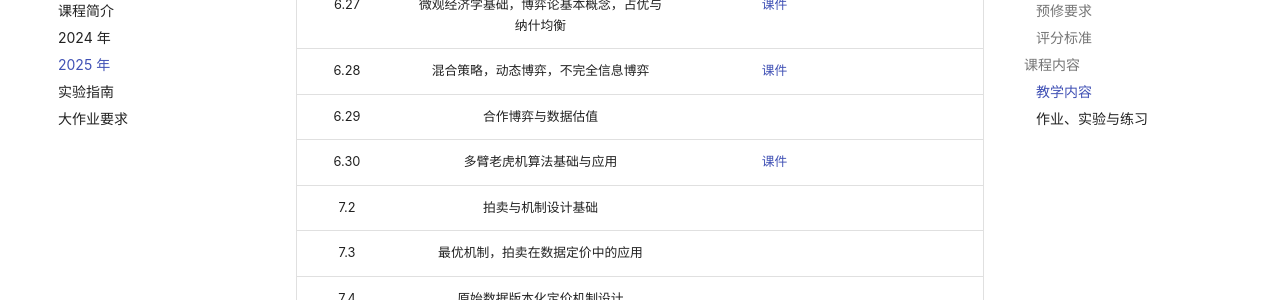
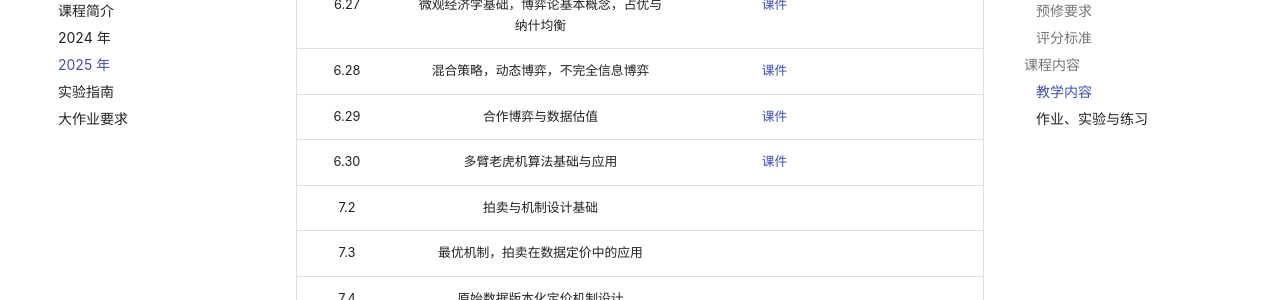
Before and after one commit to yhwu-is/Teach, an MkDocs documentation site: the page built from docs/ec/data_market/2025.md, in a window 1280 px wide and 900 px high, scrolled down 1903 px. Shown: the part 151-451 px from the top of the window. Built offline with MkDocs 1.6.1 and Material for MkDocs 9.7.7, drawn with Linux system fonts in a browser that asks for light colours; comment, search, counter and statistics services are not loaded.

Commit message:
docs:更新课件

```diff
--- a/docs/ec/data_market/2025.md
+++ b/docs/ec/data_market/2025.md
@@ -53,7 +53,7 @@
 | 6.26 | 数据合规与安全 | [课件](2025/25-lec02-datasec.pptx) |  |
 | 6.27 | 微观经济学基础，博弈论基本概念，占优与纳什均衡 | [课件](2025/25-lec03-game1-stu.pdf) |  |
 | 6.28 | 混合策略，动态博弈，不完全信息博弈 | [课件](2025/25-lec04-game2.pdf) |  |
-| 6.29 | 合作博弈与数据估值 |  |  |
+| 6.29 | 合作博弈与数据估值 | [课件](2025/lec05-合作博弈与数据估值.pdf) |  |
 | 6.30 | 多臂老虎机算法基础与应用 | [课件](2025/25-lec06-mab.pdf) |  |
 | 7.2 | 拍卖与机制设计基础 |  |  |
 | 7.3 | 最优机制，拍卖在数据定价中的应用 |  |  |
```
Also changed, not shown: 1 other file.
